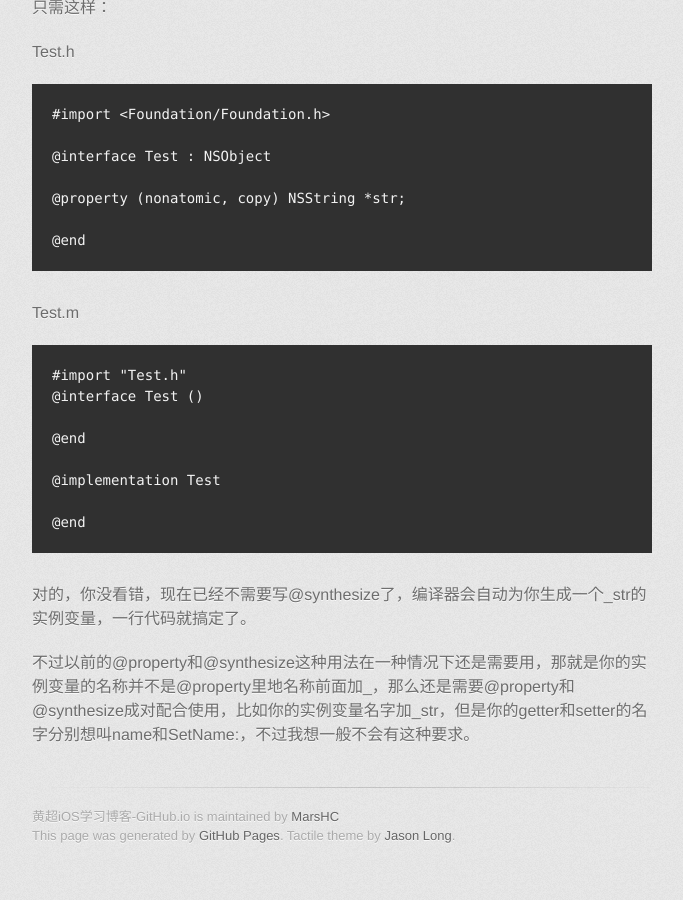
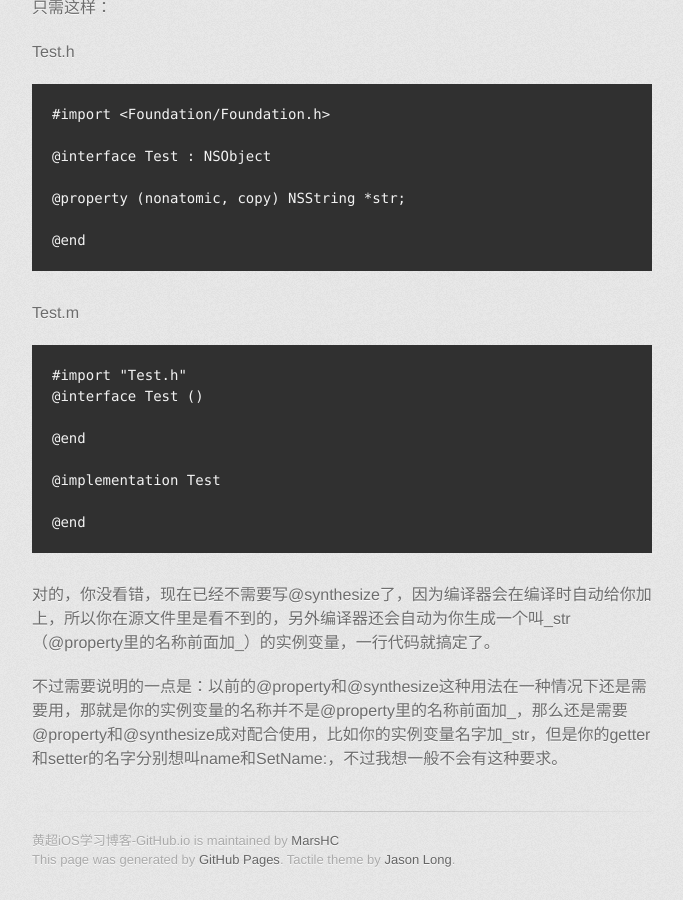
Before and after one commit to MarsHC/hc.iOS.study.github.io, a Jekyll site: the page built from _posts/2015-08-13-Xcode中OC私有实例变量声明的位置.md, in a window 1280 px wide and 900 px high, scrolled down 2897 px. Shown: the whole window, without its empty margins (298-981 px from the left). Built offline with Jekyll 4.4.1, drawn with Linux system fonts in a browser that asks for light colours; some web fonts are replaced; before the commit the page ends 3773 px from its top, so only the background shows below that.

Commit message:
Minor mod.

```diff
--- a/_posts/2015-08-13-Xcode中OC私有实例变量声明的位置.md
+++ b/_posts/2015-08-13-Xcode中OC私有实例变量声明的位置.md
@@ -124,6 +124,6 @@ Test.m
 
 	@end
 
-对的，你没看错，现在已经不需要写@synthesize了，编译器会自动为你生成一个_str的实例变量，一行代码就搞定了。
+对的，你没看错，现在已经不需要写@synthesize了，因为编译器会在编译时自动给你加上，所以你在源文件里是看不到的，另外编译器还会自动为你生成一个叫_str（@property里的名称前面加_）的实例变量，一行代码就搞定了。
 
-不过以前的@property和@synthesize这种用法在一种情况下还是需要用，那就是你的实例变量的名称并不是@property里地名称前面加_，那么还是需要@property和@synthesize成对配合使用，比如你的实例变量名字加_str，但是你的getter和setter的名字分别想叫name和SetName:，不过我想一般不会有这种要求。
+不过需要说明的一点是：以前的@property和@synthesize这种用法在一种情况下还是需要用，那就是你的实例变量的名称并不是@property里的名称前面加_，那么还是需要@property和@synthesize成对配合使用，比如你的实例变量名字加_str，但是你的getter和setter的名字分别想叫name和SetName:，不过我想一般不会有这种要求。
```
